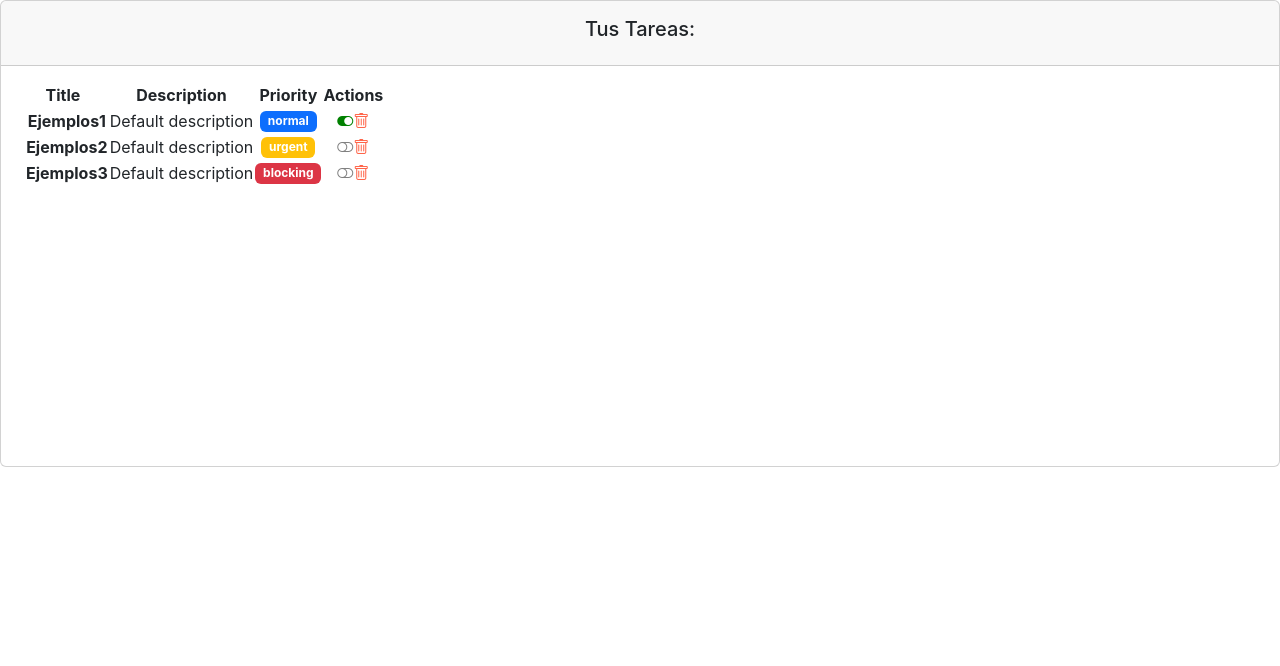
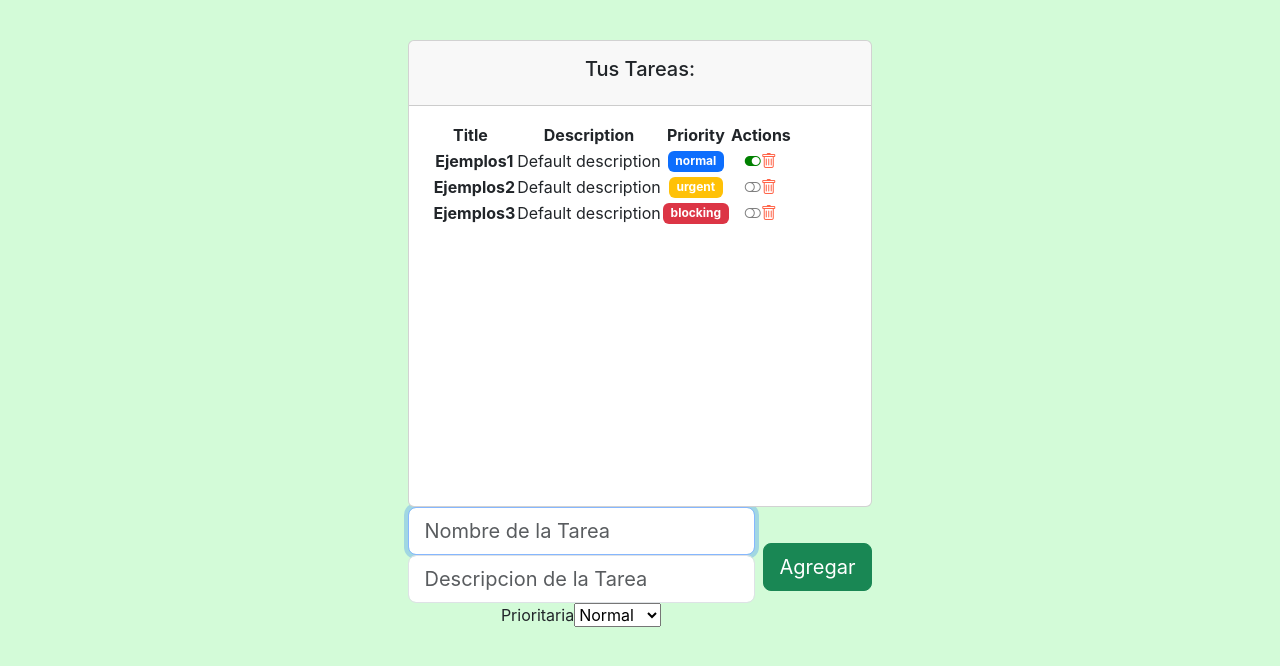
Before and after one commit to Lobonjulian/Aprendiendo_react, a React (Create React App) app: page / in a window 1280 px wide. Shown: the top 666 px of the page. Built offline with nearby package versions, Linux system fonts and the light colour scheme.

Commit message:
Crear/Eliminar/Actualizar tareas realizadas

```diff
--- a/src/App.css
+++ b/src/App.css
@@ -40,3 +40,11 @@
 h1 {
   color: yellowgreen
 }
+body {
+  display: flex;
+  align-items: center;
+  justify-content: center;
+  padding-top: 40px;
+  padding-bottom: 40px;
+  background-color: #D3FBD8;
+}
--- a/src/App.js
+++ b/src/App.js
@@ -8,6 +8,7 @@ import Ejemplo2 from './hooks/ejemplo2';
 import MiComponenteConContexto from './hooks/ejemplo3';
 import Ejemplo4 from './hooks/ejemplo4';
 import Greetingstyled from './components/puros/greetingstyled';
+import Father from './components/container/father';
 
 
 
@@ -34,7 +35,11 @@ function App() {
        </Ejemplo4> */}
       {/* <Greetingstyled name="Julian"></Greetingstyled> */}
 
+      {/* Gestión de eventos */}
+      {/* <Father></Father> */}
+
         {/* Componente de Listado de Tareas */}
+         {/* PROYECTO FINAL */}
         <TaskListComponent></TaskListComponent>
 
       {/* </header> */}
--- /dev/null
+++ b/src/components/container/father.jsx
@@ -0,0 +1,23 @@
+import React, { useState } from 'react';
+import Child from '../puros/child ';
+
+const Father = () => {
+
+    const [name, setName] = useState('Julian');
+
+    function showMessage (text){
+        alert(`Message received: ${text} `)
+    }
+
+    function updateName (newName){
+        setName(newName)
+    }
+
+    return (
+        <div style={{background: '#7F4D3E', padding: '10px'}}>
+            <Child name={name} send={showMessage} update={updateName}></Child>
+        </div>
+    );
+}
+
+export default Father;
--- a/src/components/container/taks_list.jsx
+++ b/src/components/container/taks_list.jsx
@@ -28,9 +28,32 @@ const TaskListComponent = () => {
     }, [tasks])
 
 
-    const changeCompleted = (id) => {
-        console.log('TODO: Cambiar estado de una tarea')
+    function completeTask(task){
+        console.log('Completa esta tarea:', task);
+        const index = tasks.indexOf(task);
+        const tempTasks = [...tasks];
+        tempTasks[index].completed = !tempTasks[index].completed;
+        // Actualizamos el estado del componente con la nueva lista de tareas y actualizará el
+        // Iteración de las tareas para mostrar la tarea actualizada
+        setTasks(tempTasks);
     }
+
+    function deleteTask(task){
+        console.log('Eliminar esta tarea:', task);
+        const index = tasks.indexOf(task);
+        const tempTasks = [...tasks];
+        tempTasks.splice(index,1);
+        setTasks(tempTasks);
+    }
+
+    function addTask(task){
+        console.log('agrega esta tarea:', task);
+        const index = tasks.indexOf(task);
+        const tempTasks = [...tasks];
+        tempTasks.push(task);
+        setTasks(tempTasks);
+    }
+
 
     return (
         <div>
@@ -58,7 +81,10 @@ const TaskListComponent = () => {
                                     return (
                                             <TaskComponent
                                                 key={index}
-                                                task={task}>
+                                                task={task}
+                                                complete ={completeTask}
+                                                remove = {deleteTask}
+                                                >
                                             </TaskComponent>
                                         )
                                     }
@@ -67,10 +93,8 @@ const TaskListComponent = () => {
                         </table>
                     </div>
                 </div>
-                <TaskForm></TaskForm>
             </div>
-
-            {/* <TaskComponent task={defaultTask}></TaskComponent> */}
+            <TaskForm add={addTask}></TaskForm>
         </div>
     );
 };
--- /dev/null
+++ b/src/components/puros/child .jsx
@@ -0,0 +1,57 @@
+import React, { useRef } from 'react';
+
+const Child = ({ name, send, update }) => {
+
+    const messageRef = useRef('')
+    const nameRef = useRef('')
+
+    function pressButton(){
+        const text = messageRef.current.value;
+        alert(`Texto en entrada: ${text}`);
+    }
+
+    function pressButtonParams(text){
+        alert(`Text: ${text}`);
+    }
+
+    function submitName(e){
+        e.preventDefault();
+        update(nameRef.current.value);
+    }
+
+    return (
+        <div style={{background: '#E2B659', padding: '30px'}}>
+            <p onMouseOver={() => console.log('El ratón por encima')}>
+                Hola,{name}
+            </p>
+            <button onClick={() => console.log('Botón 1 presionado')}>
+                Boton 1
+            </button>
+            <button onClick={pressButton}>
+                Boton 2
+            </button>
+            <button onClick={ () => pressButtonParams('Hola')}>
+                Boton 3
+            </button>
+            <input
+                placeholder = 'Envía un mensaje de texto a tu padre'
+                onFocus={() => console.log('Input Focuse o Entrada enfocada')}
+                onChange={(e) => console.log('Entrada cambiada :', e.target.value)}
+                onCopy={() => console.log('Texto copiado de Entrada') }
+                ref = {messageRef}
+                />
+            <button onClick={() => send(messageRef.current.value)}>
+                Enviar Mensaje
+            </button>
+            <div style={{marginTop: '20px'}}>
+                <form onSubmit={submitName}>
+                    <input ref={nameRef} placeholder='Nuevo Nombre' />
+                    <button type='submit'>Actualizar nombre</button>
+                </form>
+
+            </div>
+        </div>
+    );
+}
+
+export default Child;
--- a/src/components/puros/formularios/taskForm.jsx
+++ b/src/components/puros/formularios/taskForm.jsx
@@ -1,11 +1,51 @@
-import React from 'react';
+import React, {useRef} from 'react';
+import PropTypes from 'prop-types';
+import { LEVELS } from '../../../models/level.enums';
+import { Task } from '../../../models/taks.class';
 
-const TaskForm = () => {
-    return (
-        <div>
+const Taskform = ({add}) => {
 
-        </div>
+    const nameRef = useRef('');
+    const descriptionRef = useRef('');
+    const levelRef = useRef(LEVELS.NORMAL);
+
+    function addTask(e){
+        e.preventDefault();
+        const newTask = new Task(
+            nameRef.current.value,
+            descriptionRef.current.value,
+            false,
+            levelRef.current.value
+        );
+        add(newTask);
+    }
+
+    return(
+
+        <form onSubmit={addTask} className='d-flex justify-content-center align-items-center mb-4'>
+            <div className='form-outline flex-fill'>
+                <input ref={nameRef} id='inputName' type='text' className='form-control form-control-lg' required autoFocus placeholder='Nombre de la Tarea'/>
+                <input ref={descriptionRef} id='inputDescription' type='text' className='form-control form-control-lg' required placeholder='Descripcion de la Tarea'/>
+                <label htmlFor='selectLevel' className='sr-only'>Prioritaria</label>
+                <select ref={levelRef} defaultValue={LEVELS.NORMAL} id='selectLevel'>
+                    <option value={LEVELS.NORMAL}>
+                        Normal
+                    </option>
+                    <option value={LEVELS.URGENT}>
+                        Urgent
+                    </option>
+                    <option value={LEVELS.BLOCKING}>
+                        Blocking
+                    </option>
+                </select>
+            </div>
+            <button type='submit' className='btn btn-success btn-lg ms-2'>Agregar</button>
+        </form>
     );
 }
 
-export default TaskForm;
+Taskform.protoTypes = {
+    add: PropTypes.func.isRequired
+}
+
+export default Taskform;
--- a/src/components/puros/task.jsx
+++ b/src/components/puros/task.jsx
@@ -6,7 +6,7 @@ import { LEVELS } from '../../models/level.enums';
 // Importamos la hoja de estilos de task.scss
 //import '../../styles/taks.css'
 
-const TaskComponent = ({ task }) => {
+const TaskComponent = ({ task, complete, remove }) => {
 
     useEffect(() => {
         console.log('Tarea creada')
@@ -52,9 +52,9 @@ const TaskComponent = ({ task }) => {
  */
     function taskCompletedIcon(){
         if(task.completed){
-            return (<i className='bi-toggle-on' style={{color: 'green'}}></i>)
+            return (<i onClick={() => complete(task)} className='bi-toggle-on task-action' style={{color: 'green'}}></i>)
         }else{
-            return (<i className='bi-toggle-off' style={{color: 'grey'}}></i>)
+            return (<i onClick={() => complete(task)} className='bi-toggle-off task-action' style={{color: 'grey'}}></i>)
         }
     }
 
@@ -74,7 +74,7 @@ const TaskComponent = ({ task }) => {
             <td className='align-middle'>
                 {/* Ejecución de función para devolver icono según finalización */}
                 {taskCompletedIcon()}
-                <i className='bi-trash' style={{color: 'tomato'}}></i>
+                <i className='bi-trash task-action' style={{color: 'tomato'}} onClick={() => remove(task)}></i>
             </td>
         </tr>
     );
@@ -82,7 +82,9 @@ const TaskComponent = ({ task }) => {
 
 
 TaskComponent.propTypes = {
-    task: PropTypes.instanceOf(Task)
+    task: PropTypes.instanceOf(Task).isRequired,
+    complete: PropTypes.func.isRequired,
+    remove: PropTypes.func.isRequired
 };
 
 
```
Also changed, not shown: src/styles/taks.scss (+2 -7 lines).
